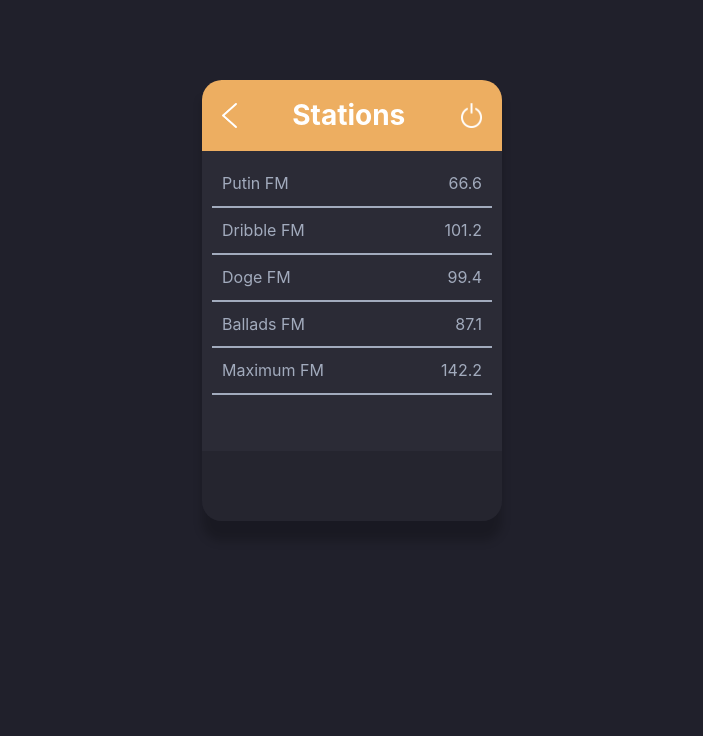
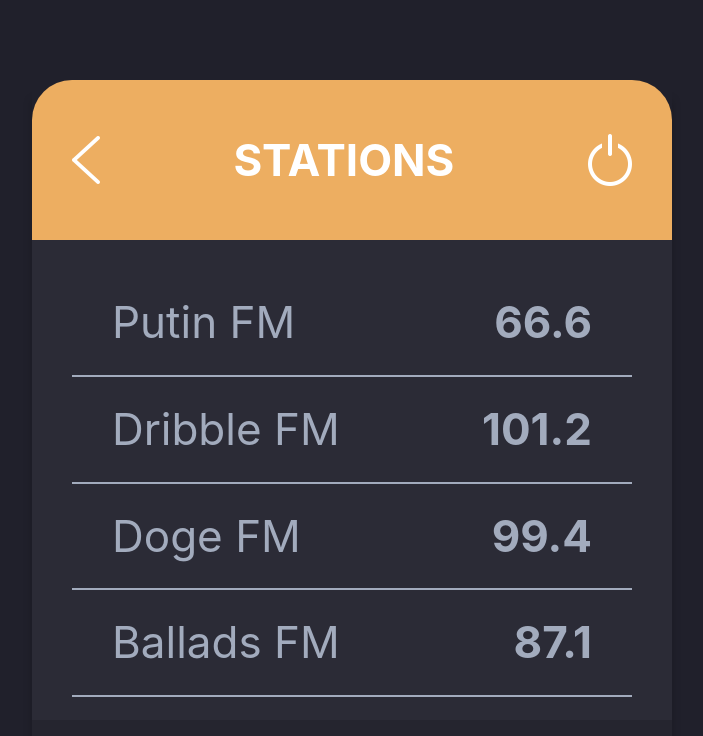
Before and after one commit to tasnimAlam/radio-station, a React (Create React App) app: page / in a window 1280 px wide. Shown: the top 736 px of the page, without its empty margins (288-991 px from the left). Built offline with nearby package versions, Linux system fonts and the light colour scheme.

Commit message:
Convert css styles px to rem

```diff
--- a/src/App.scss
+++ b/src/App.scss
@@ -5,20 +5,20 @@
   justify-content: center;
   align-items: center;
   flex-direction: column;
-  width: 30rem;
+  width: 64rem;
   margin: auto;
   box-shadow: 0px 20px 10px 0px rgb(0 0 0 / 20%);
-  border-radius: 0 0 20px 20px;
+  border-radius: 0 0 4rem 4rem;
   margin-top: 10vh;
 }
 
 .stationContainer {
   background-color: $secondaryGray;
-  height: 300px;
+  height: 48rem;
   overflow: auto;
-  width: 30rem;
+  width: 64rem;
   box-sizing: border-box;
-  padding: 1rem;
+  padding: 3rem 4rem;
 
   -webkit-scrollbar {
     display: none;
--- a/src/components/BottomBar/BottomBar.module.scss
+++ b/src/components/BottomBar/BottomBar.module.scss
@@ -5,18 +5,27 @@
   flex-direction: column;
   text-align: center;
   background-color: $primaryGray;
-  padding: 1rem;
-  border-radius: 0 0 2rem 2rem;
+  padding: 4rem;
+  border-radius: 0 0 4rem 4rem;
   border-bottom: $darkerGray;
-  width: 30rem;
+  width: 64rem;
   box-sizing: border-box;
-  min-height: 7rem;
+  height: 16rem;
 }
 
 .title {
   color: $secondaryYellow;
+	font-size: 2.2rem;
+	line-height: 4rem;
+	font-weight: bold;
 }
 
 .currentFM {
   color: $lighterGray;
+	font-size: 4.4rem;
+	overflow: hidden;
+	text-align: center;
+	text-overflow: ellipsis;
+	display: inline-block;
+	line-height: 5rem;
 }
--- a/src/components/StationCard/StationCard.module.scss
+++ b/src/components/StationCard/StationCard.module.scss
@@ -9,19 +9,19 @@
 
 .plusIcon {
   cursor: pointer;
-  height: 3rem;
-  width: 3rem;
+  height: 6.4rem;
+  width: 6.4rem;
 }
 
 .minusIcon {
   cursor: pointer;
-  height: 3rem;
-  width: 3rem;
+  height: 6.4rem;
+  width: 6.4rem;
 }
 
 .fmLogo {
-  width: 15rem;
+  width: 28rem;
   border-radius: 50%;
-	border: 2px solid;
+	border: 5px solid;
 	border-color: $lighterGray;
 }
--- a/src/components/StationHeader/StationHeader.module.scss
+++ b/src/components/StationHeader/StationHeader.module.scss
@@ -1,19 +1,26 @@
 @import "../../scss/colors.scss";
 
 .stationHeader {
-  border-radius: 2rem 2rem 0 0;
+  border-radius: 40px 40px 0 0;
   background-color: $secondaryYellow;
   display: flex;
   justify-content: space-between;
   align-items: center;
-  width: 30rem;
+  width: 64rem;
+  height: 16rem;
 }
 
 .icon {
-  height: 2.5rem;
-  padding: 2rem;
+  &:first-child {
+    margin-left: 4rem;
+  }
+
+  &:last-child {
+    margin-right: 4rem;
+  }
 }
 
-h2 {
+.title {
   color: white;
+  font-size: 4.4rem;
 }
--- a/src/components/StationHeader/StationHeader.tsx
+++ b/src/components/StationHeader/StationHeader.tsx
@@ -1,12 +1,12 @@
 import React from "react";
-import style from "./StationHeader.module.scss";
+import styles from "./StationHeader.module.scss";
 
 export const StationHeader = () => {
   return (
-    <div className={style.stationHeader}>
-      <img className={style.icon} src="back-arrow.png" alt="back-arrow" />
-      <h2>Stations</h2>
-      <img className={style.icon} src="switch.png" alt="back-arrow" />
+    <div className={styles.stationHeader}>
+      <img className={styles.icon} src="back-arrow.png" alt="back-arrow" />
+      <h2 className={styles.title}>STATIONS</h2>
+      <img className={styles.icon} src="switch.png" alt="back-arrow" />
     </div>
   );
 };
--- a/src/components/StationItem/StationItem.module.scss
+++ b/src/components/StationItem/StationItem.module.scss
@@ -1,11 +1,18 @@
 @import "../../scss/colors.scss";
 
 .stationList {
+  font-size: 4.4rem;
   display: flex;
   justify-content: space-between;
   color: $lighterGray;
   border-color: $lighterGray;
   border-bottom: 2px solid;
-  padding: 1rem;
+  padding: 4rem;
   cursor: pointer;
+
+  span {
+    &:last-child {
+      font-weight: 700;
+    }
+  }
 }
--- a/src/index.scss
+++ b/src/index.scss
@@ -10,6 +10,7 @@ html {
     line-height: 155%;
     font-size: 1.6rem;
     background-color: $darkestGray;
+		height: 100%;
   }
 
   ::-webkit-scrollbar {
```
